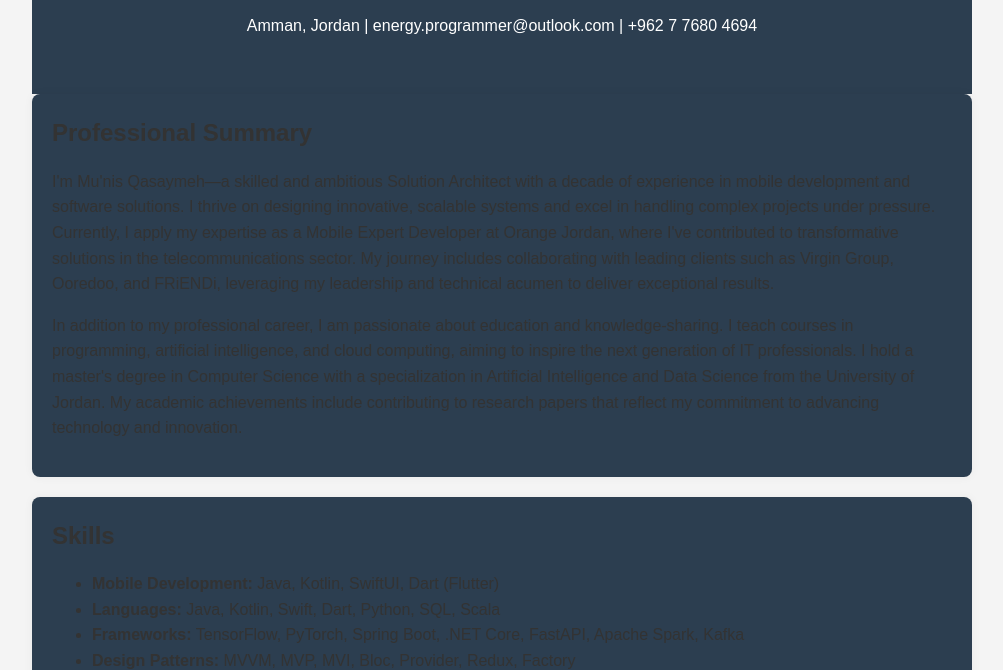
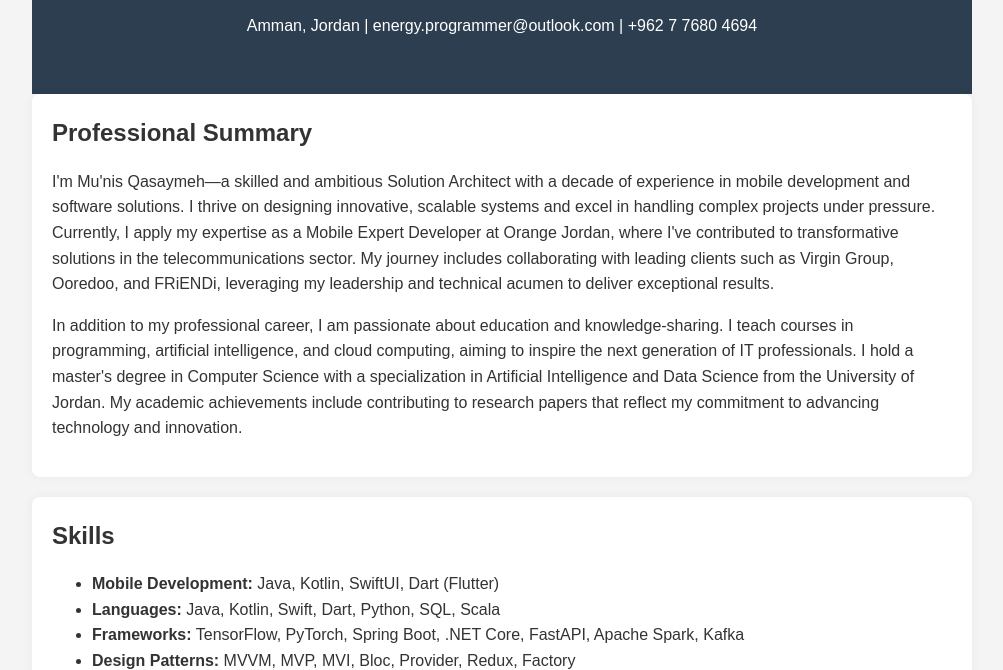
Before and after one commit to Qasaiemh/MunisQasaymeh, a plain HTML site: page index.html in a window 1280 px wide. Shown: the part 136-806 px from the top of the page, without its empty margins (138-1141 px from the left). Drawn offline with Linux system fonts and the light colour scheme.

Commit message:
Update style.css

```diff
--- a/style.css
+++ b/style.css
@@ -22,7 +22,7 @@ h1, h2 {
     margin: 0 0 10px;
 }
 section {
-    background-color: #2c3e50;
+    background-color: #fff;
     padding: 20px;
     border-radius: 8px;
     margin-bottom: 20px;
```
